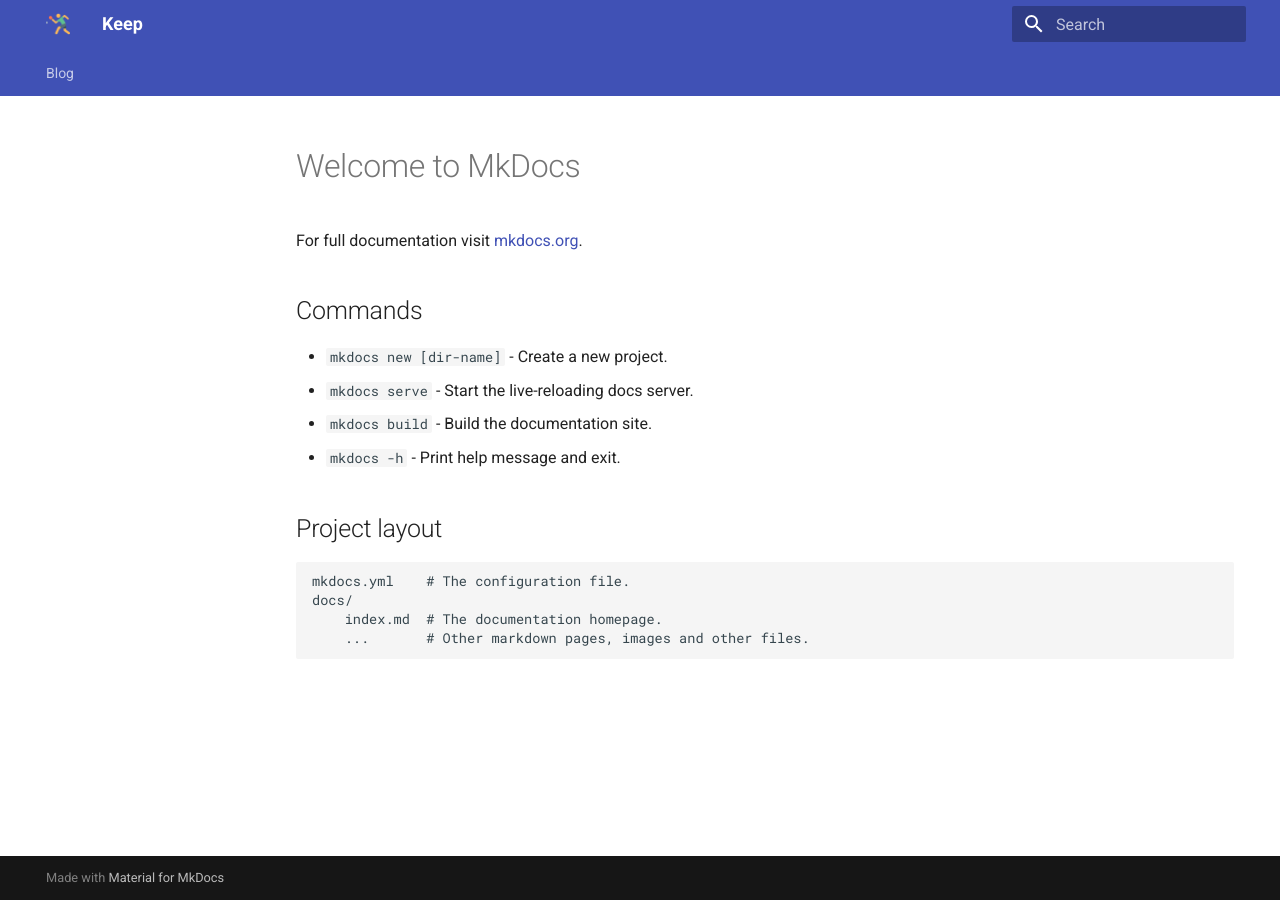
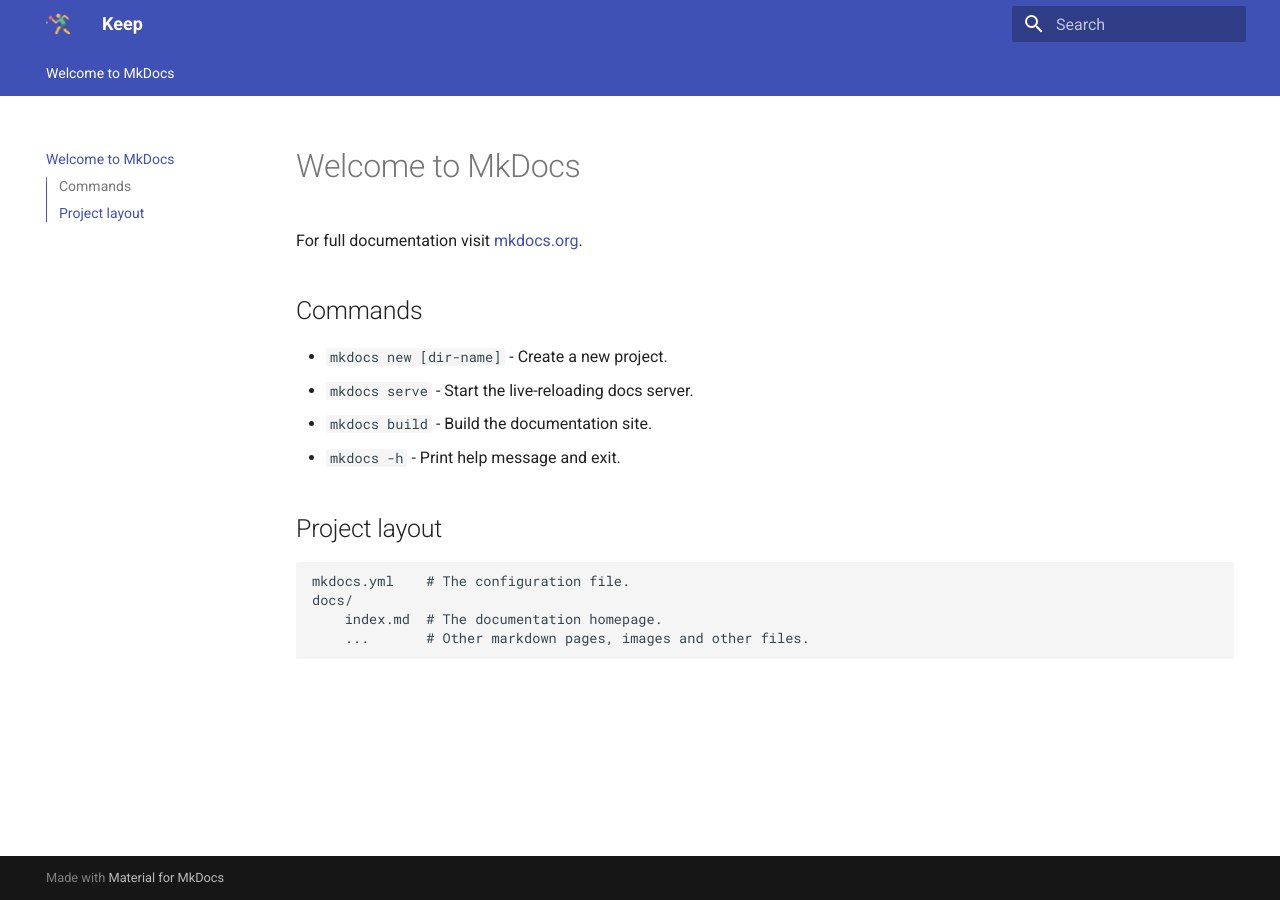
Before and after one commit to mengqingmeng/docs, an MkDocs documentation site: the page built from docs/index.md, in a window 1280 px wide. Built offline with MkDocs 1.6.1 and Material for MkDocs 9.7.7, drawn with Linux system fonts in a browser that asks for light colours; some of the changed lines change nothing that is shown.

Commit message:
remove blog

```diff
--- a/mkdocs.yml
+++ b/mkdocs.yml
@@ -15,11 +15,3 @@
         - en
   - social:
       cards_layout: default/variant
-  - blog:
-      blog_toc: true
-      post_date_format: full
-      post_url_date_format: yyyy/MM/dd
-
-nav:
-  - Blog:
-    - blog/index.md
```
